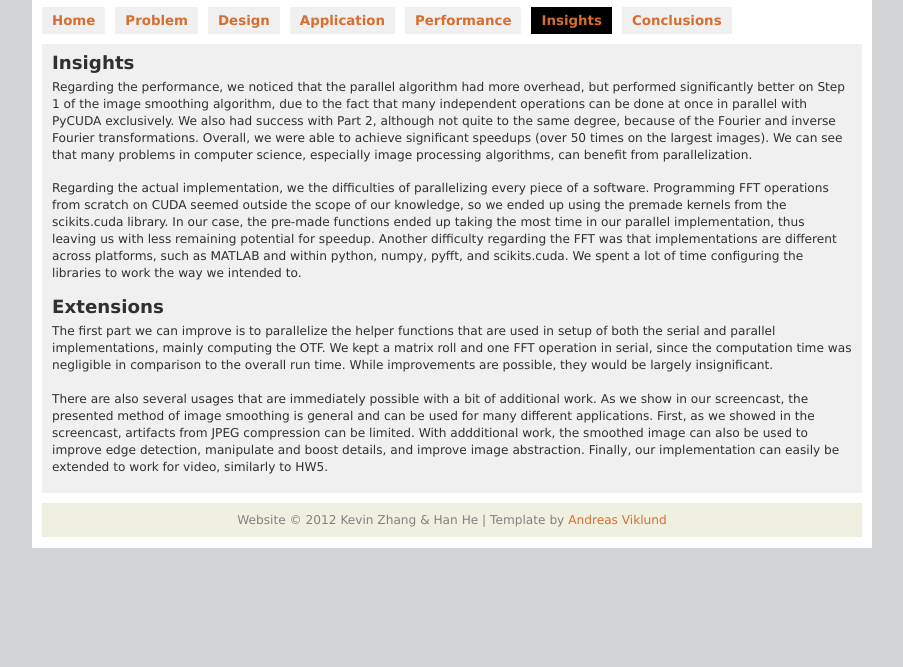
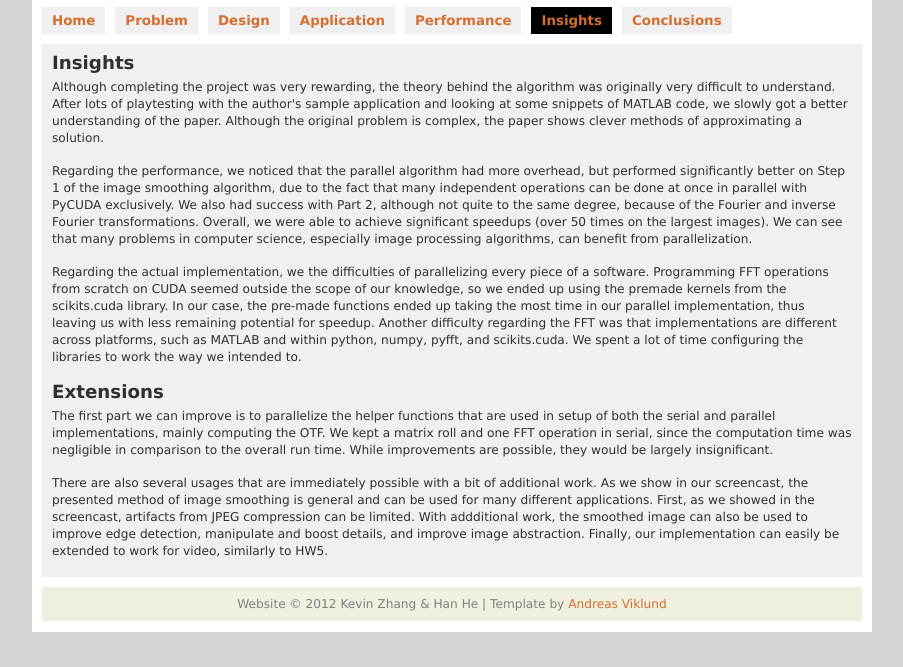
Before and after one commit to kjzhang/kzhang-cs205-l0-smoothing-webpage, a plain HTML site: page insights.html in a window 1280 px wide. Shown: the part 133-800 px from the top of the page, without its empty margins (188-1091 px from the left). Drawn offline with Linux system fonts and the light colour scheme.

Commit message:
update insights

```diff
--- a/insights.html
+++ b/insights.html
@@ -38,6 +38,13 @@
 <!-- Single content block -->
 <div class="singlecontent">
     <h2>Insights</h2>
+    <p>
+        Although completing the project was very rewarding, the theory behind the algorithm was
+        originally very difficult to understand. After lots of playtesting with the author's
+        sample application and looking at some snippets of MATLAB code, we slowly got a better
+        understanding of the paper. Although the original problem is complex, the paper shows
+        clever methods of approximating a solution.
+    </p>
     <p>
         Regarding the performance, we noticed that the parallel algorithm had more overhead, but
         performed significantly better on Step 1 of the image smoothing algorithm, due to the fact
```
